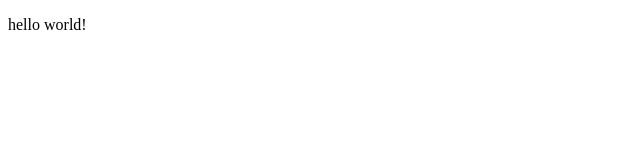
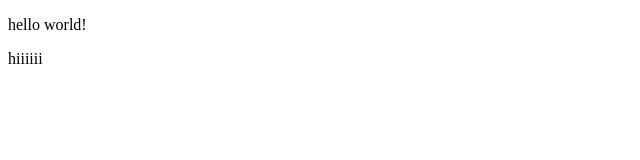
Before and after one commit to Alica111/stunning-dollop, a plain HTML site: page index.html in a window 1280 px wide. Shown: the full height of the page, 0-640 px from the left. Drawn offline with Linux system fonts and the light colour scheme.

Commit message:
Update index.html

```diff
--- a/index.html
+++ b/index.html
@@ -3,5 +3,6 @@
 <html>
 <body>
 <p> hello world! </p>
+  <p> hiiiiii</p>
 </body>
 </html>
```
